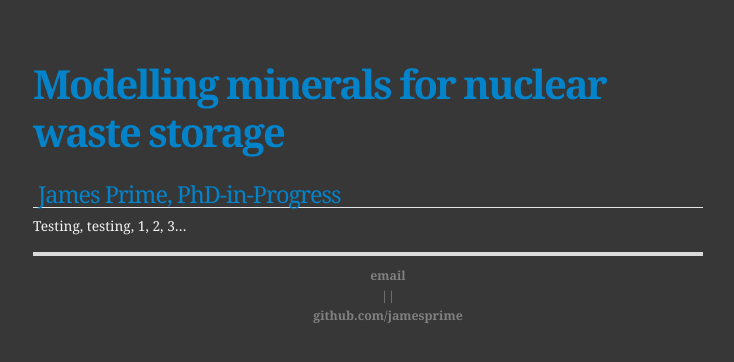
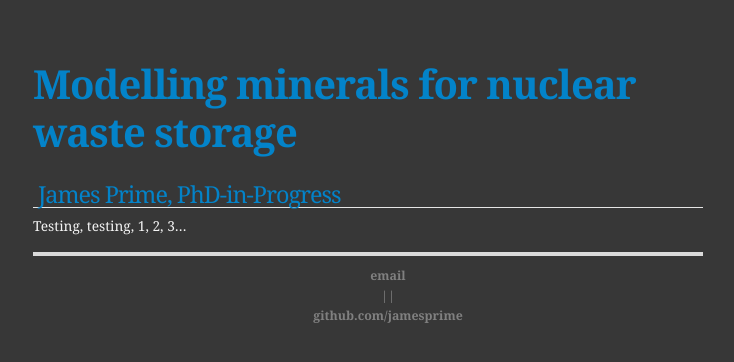
Before and after one commit to jamesprime/jamesprime.github.io, a Jekyll site: the page built from _pages/test/index.md, in a window 1280 px wide. Shown: the top 362 px of the page, without its empty margins (272-1006 px from the left). Built offline with Jekyll 4.4.1, drawn with Linux system fonts in a browser that asks for light colours; nearby versions of some CDN libraries.

Commit message:
Changed h1 letter-spacing: -2px to -1px in _sass/uberduper.scss

```diff
--- a/_sass/uberduper.scss
+++ b/_sass/uberduper.scss
@@ -14,7 +14,7 @@ body {
 h1 {
     color: #0383c9;
     font-size: 4.7em;
-    letter-spacing: -2px;
+    letter-spacing: -1px;
     margin: 0 0 30px 0px;
     padding: 50px 0 0 0;;
     a {
```
